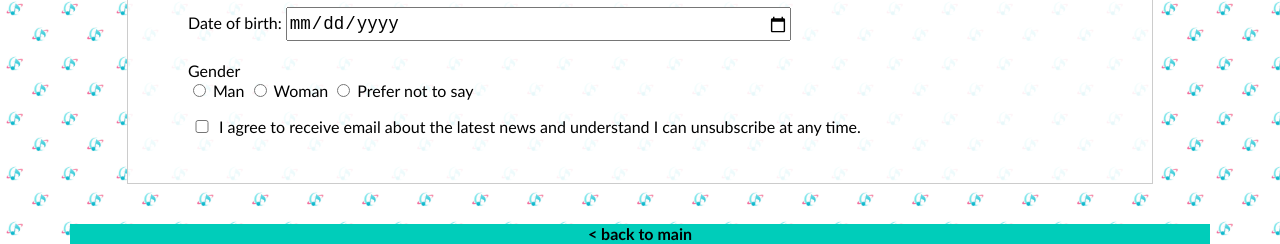
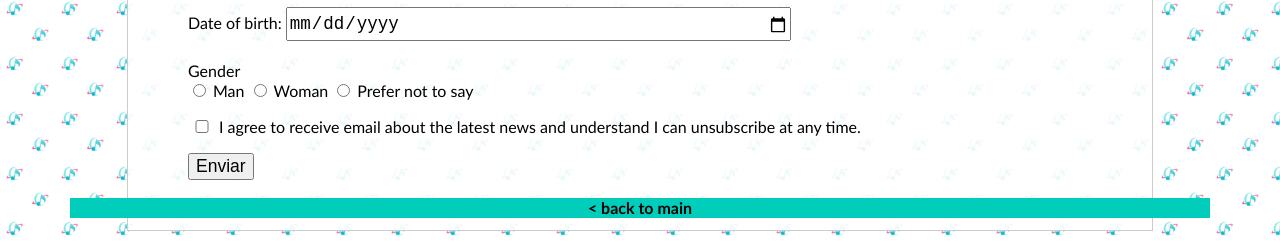
Before and after one commit to saro504/saro504.github.io, a plain HTML site: page form.html in a window 1280 px wide. Shown: the part 556-800 px from the top of the page. Drawn offline with Linux system fonts and the light colour scheme.

Commit message:
updated form

```diff
--- a/form.html
+++ b/form.html
@@ -41,7 +41,10 @@
 
                 <!--Camp checkbox per a donar consentiment a la newsletter-->
                 <input class="radio" type="checkbox" id="consent" style="width: 20px">
-                <label for="consent">I agree to receive email about the latest news and understand I can unsubscribe at any time.</label>
+                <label for="consent">I agree to receive email about the latest news and understand I can unsubscribe at any time.</label><br>
+
+                <!--Botó d'enviar-->
+                <input class="send" type="submit" value="Enviar"><br>
             </form>
 
         </section>
--- a/styles.css
+++ b/styles.css
@@ -121,7 +121,7 @@ ul {
 }
 
 footer {
-    margin-top: auto;
+    margin-top: 200px;
     text-align: center;
     background-color: #00cdba;
     margin-left: 70px;
@@ -146,5 +146,9 @@ input {
 .radio {
     width: auto;
     height: auto;
-    margin-bottom: 20px;
 }
+
+.send {
+    width: auto;
+    height: auto;
+}
```
